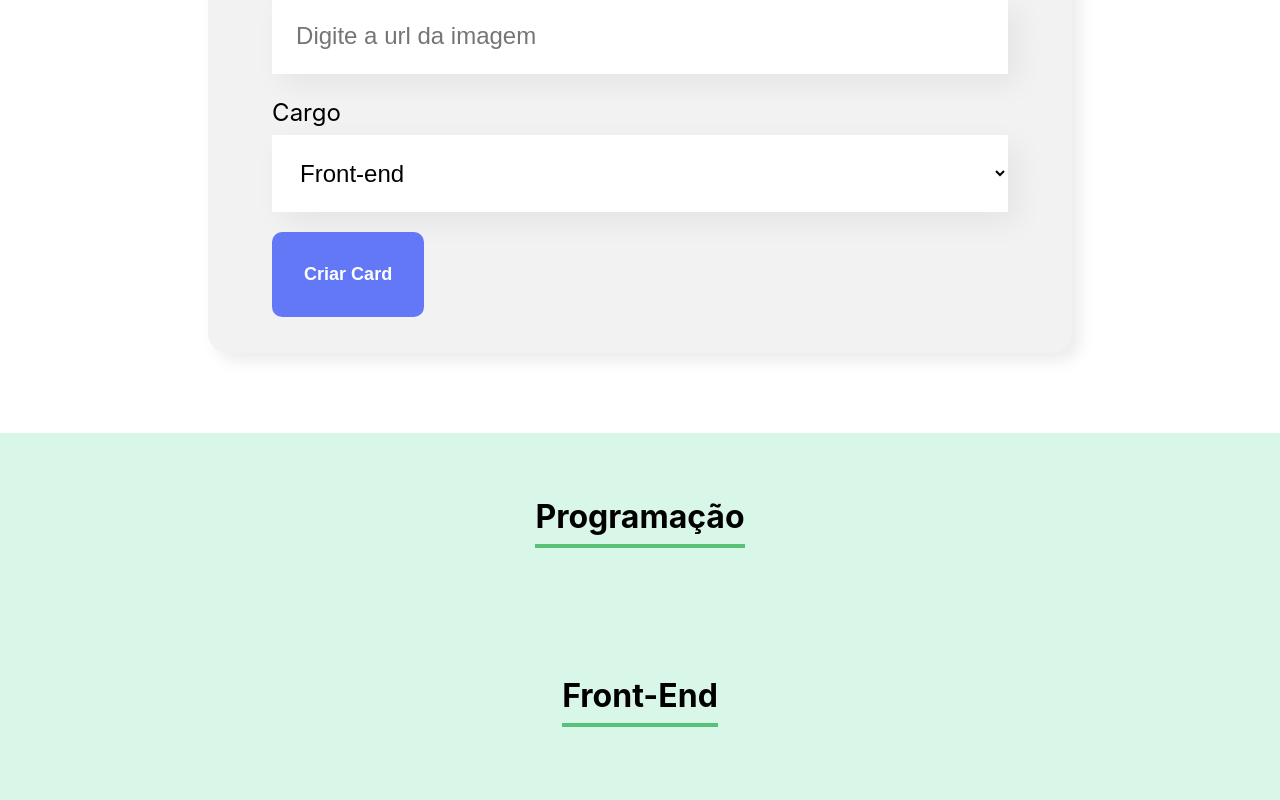
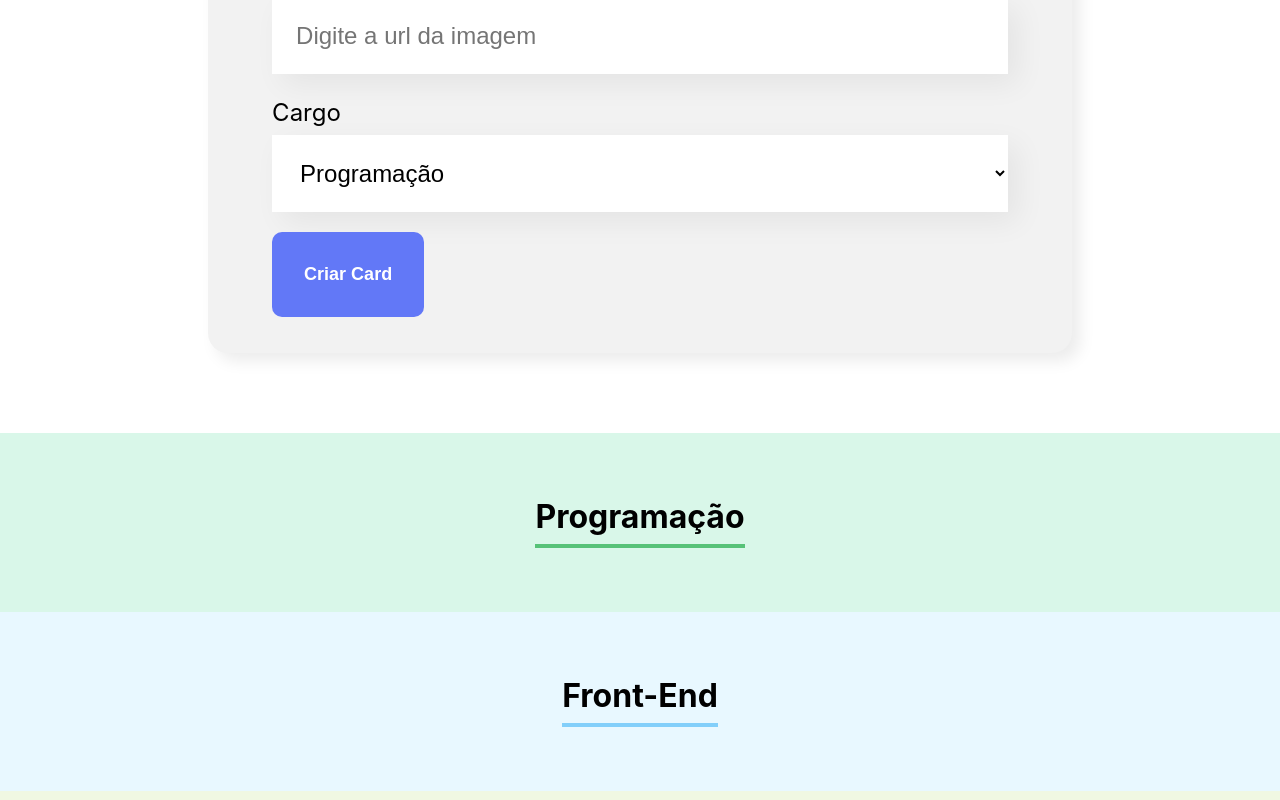
Before and after one commit to guilhermealarcao/organo, a React (Create React App) app: page / in a window 1280 px wide. Shown: the part 1000-1800 px from the top of the page. Built offline with nearby package versions, Linux system fonts and the light colour scheme.

Commit message:
aula 4.4

```diff
--- a/src/App.js
+++ b/src/App.js
@@ -6,14 +6,45 @@ import Time from './componentes/Time';
 function App() {
 
   const times = [
-    'Programação',
-    'Front-End',
-    'Data Science',
-    'Devops',
-    'UX e Design',
-    'Mobile',
-    'Inovação e Gestão'
+    {
+      nome: "Programação",
+      corPrimeira: "#57c278",
+      corSecundaria: "#d9f7e9"
+    },
+    {
+      nome: "Front-End",
+      corPrimeira: "#82cffa",
+      corSecundaria: "#e8f8ff"
+    },
+    {
+      nome: "Data Science",
+      corPrimeira: "#A6d157",
+      corSecundaria: "#f0f8e2"
+    },
+    {
+      nome: "Devops",
+      corPrimeira: "#06b69",
+      corSecundaria: "#fde7f8"
+    },
+    {
+      nome: "UX e Design",
+      corPrimeira: "#DB6EBF",
+      corSecundaria: "#fae9f5"
+    },
+    {
+      nome: "Mobile",
+      corPrimeira: "#FFBA05",
+      corSecundaria: "#fff5d9"
+    },
+    {
+      nome: "Inovação e Gestão",
+      corPrimeira: "#ff8A29",
+      corSecundaria: "#ffeedf"
+    }
   ]
+
+
+
 
 
   const [colaboradores, setColaboradores] = useState([]);
@@ -32,7 +63,7 @@ function App() {
     <div className="App">
       <Banner />
       <Formulario aoSubmit={colaborador => aoNovoColaboradorAdicionado(colaborador)} />
-      {times.map(item=><Time nome={item} />)}
+      {times.map((item) => <Time key={item.nome} nome={item.nome} corPrimeira={item.corPrimeira} corSecundaria={item.corSecundaria} />)}
     </div>
   );
 }
--- a/src/componentes/Formulario/index.js
+++ b/src/componentes/Formulario/index.js
@@ -6,10 +6,14 @@ import { useState } from "react";
 
 
 const Formulario = (props) => {
-    var list = [
-        "Front-end",
-        "Back-end",
-        "Data sciencie"
+    const times = [
+        'Programação',
+        'Front-End',
+        'Data Science',
+        'Devops',
+        'UX e Design',
+        'Mobile',
+        'Inovação e Gestão'
     ]
 
     const [nome, setNome] = useState('');
@@ -59,7 +63,7 @@ const Formulario = (props) => {
                     valor={time}
                     obrigatorio="true"
                     label="Cargo"
-                    itens={list}
+                    itens={times}
                     aoAlterado={valor=>setTime(valor)}
                     />
                 <Botao>Criar Card</Botao>
--- a/src/componentes/Time/Time.css
+++ b/src/componentes/Time/Time.css
@@ -1,12 +1,11 @@
 .time {
     text-align: center;
     padding: 32px;
-    background-color: #D9f7e9;
 }
 
 .time h3 {
     font-size: 32px;
-    border-bottom: 4px solid #57c278;
+    border-bottom: 4px solid;
     display: inline-block;
     padding-bottom: 8px;
 }
--- a/src/componentes/Time/index.js
+++ b/src/componentes/Time/index.js
@@ -1,9 +1,14 @@
 import './Time.css'
 
 const Time = (props) =>{
+
+    const cssSection = {backgroundColor: props.corSecundaria}
+    const cssTitle = {borderColor: props.corPrimeira}
+
+
     return(
-        <section className='time'>
-            <h3>{props.nome}</h3>
+        <section className='time' style={cssSection}>
+            <h3 style={cssTitle}>{props.nome}</h3>
         </section>
     )
 }
```
